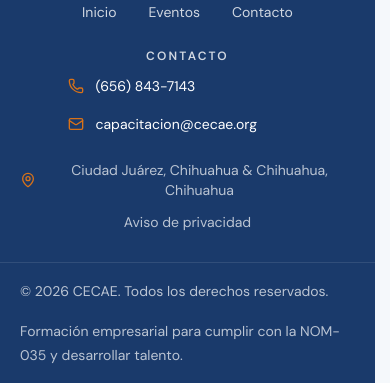
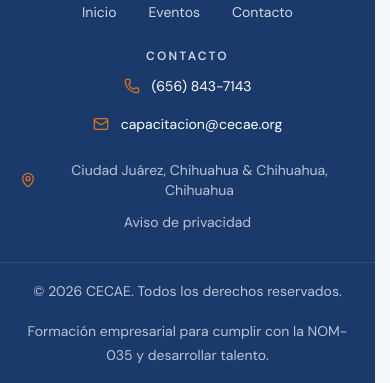
Before and after one commit to BryanPMX/CECAE-platform, a React (Vite) app: page / in a window 390 px wide. Shown: the part 8898-9281 px from the top of the page. Built offline with nearby package versions, Linux system fonts and the light colour scheme; no server answers.

Commit message:
Center mobile footer content

```diff
--- a/src/components/layout/Footer.tsx
+++ b/src/components/layout/Footer.tsx
@@ -43,11 +43,11 @@
             <p className="text-xs font-semibold uppercase tracking-[0.18em] text-white/80">
               {t('footer.contact')}
             </p>
-            <div className="flex flex-col items-start gap-1.5">
+            <div className="flex flex-col items-center gap-1.5 lg:items-start">
               <a
                 href={`tel:${config.phone}`}
                 onClick={() => trackEvent('phone_click', { location: 'footer' })}
-                className="focus-ring inline-flex min-w-[15rem] items-center gap-3 rounded-md py-1.5 text-left text-sm text-white/82 transition hover:text-white"
+                className="focus-ring inline-flex min-w-[15rem] items-center justify-center gap-3 rounded-md py-1.5 text-center text-sm text-white/82 transition hover:text-white lg:justify-start lg:text-left"
               >
                 <Phone className="h-4 w-4 shrink-0 text-orange" aria-hidden="true" />
                 {displayContact.phone}
@@ -55,7 +55,7 @@
               <a
                 href={`mailto:${config.email}`}
                 onClick={() => trackEvent('email_click', { location: 'footer' })}
-                className="focus-ring inline-flex min-w-[15rem] items-center gap-3 rounded-md py-1.5 text-left text-sm text-white/82 transition hover:text-white"
+                className="focus-ring inline-flex min-w-[15rem] items-center justify-center gap-3 rounded-md py-1.5 text-center text-sm text-white/82 transition hover:text-white lg:justify-start lg:text-left"
               >
                 <Mail className="h-4 w-4 shrink-0 text-orange" aria-hidden="true" />
                 {displayContact.email}
@@ -77,7 +77,7 @@
       </div>
 
       <div className="border-t border-white/10 py-4">
-        <div className="section-shell flex flex-col gap-4 text-sm leading-6 text-white/70 sm:flex-row sm:items-center sm:justify-between">
+        <div className="section-shell flex flex-col gap-4 text-center text-sm leading-6 text-white/70 sm:flex-row sm:items-center sm:justify-between sm:text-left">
           <p>© 2026 CECAE. Todos los derechos reservados.</p>
           <p>Formación empresarial para cumplir con la NOM-035 y desarrollar talento.</p>
         </div>
```
